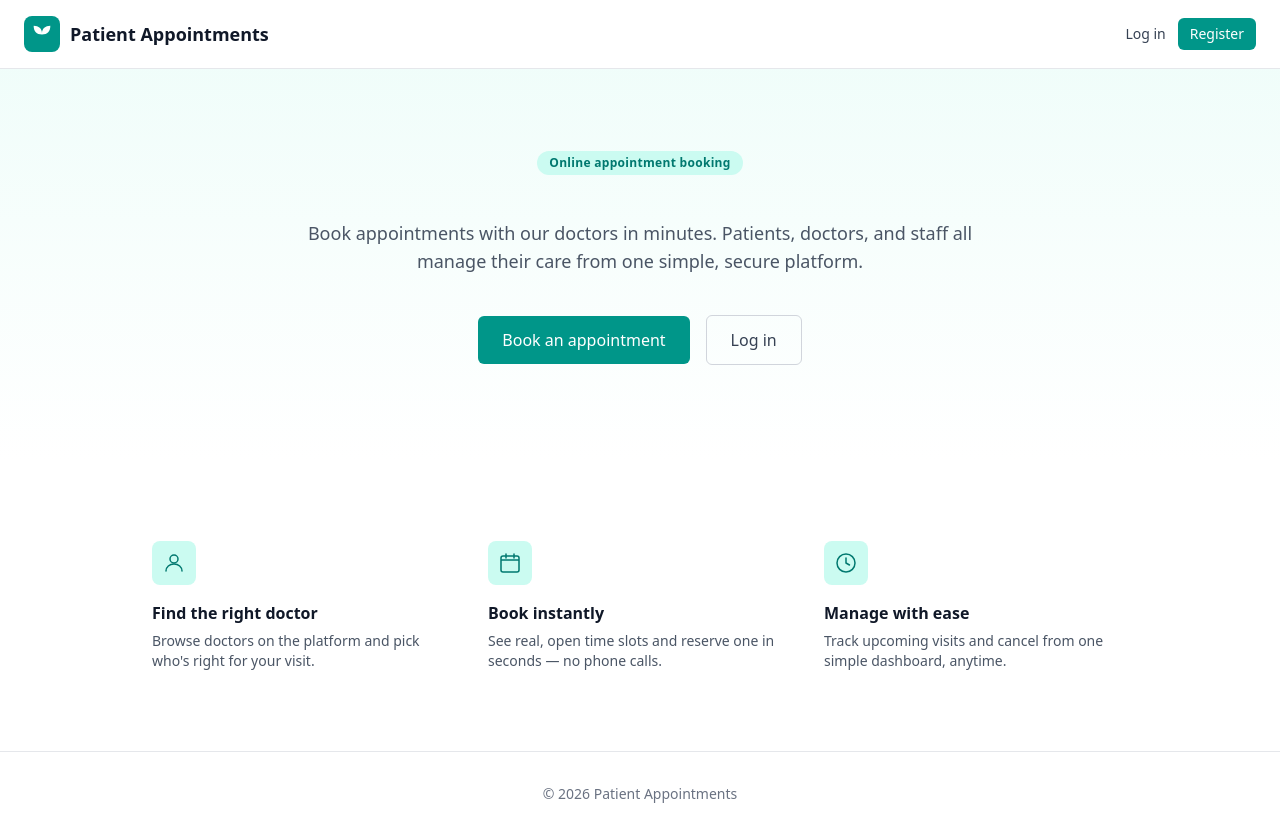
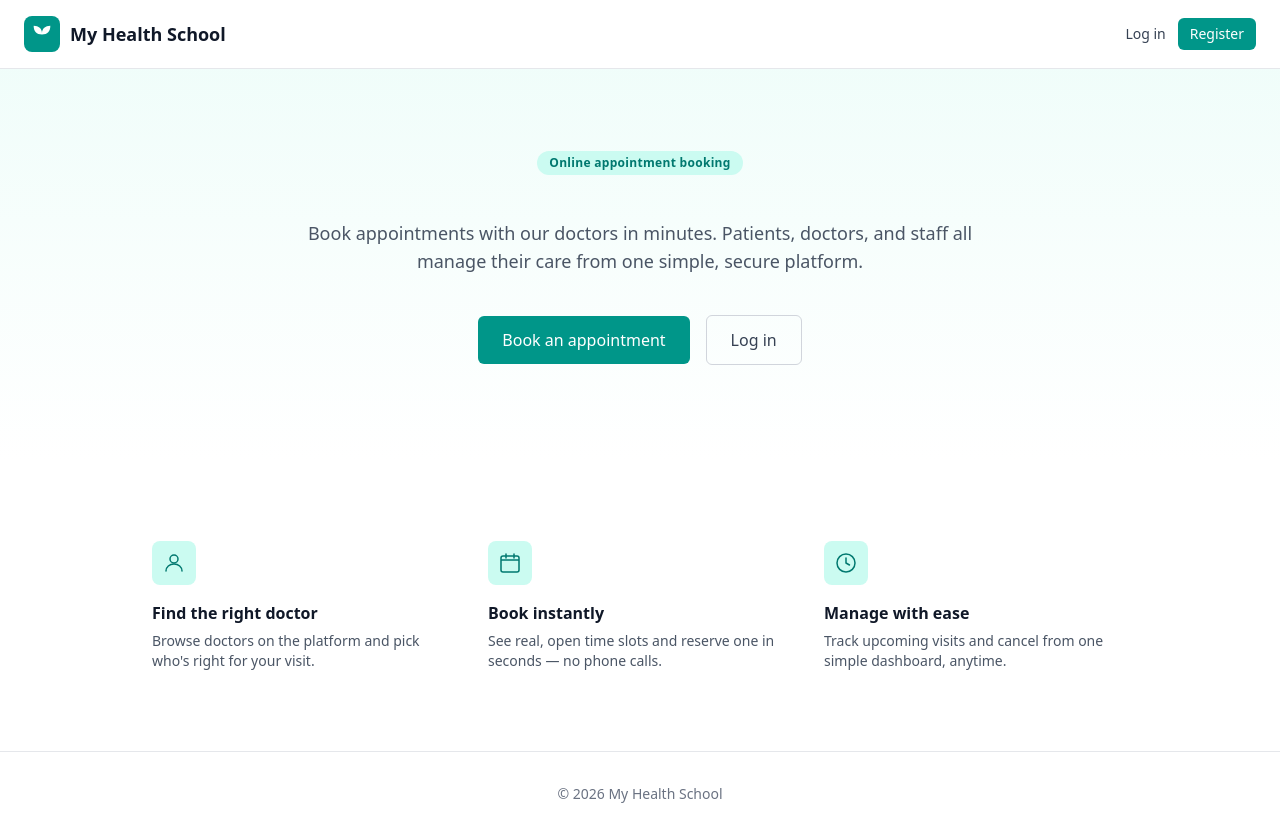
Before and after one commit to satishaumhs/patient-appointment-system, a React (Vite) app in the folder client/: page / in a window 1280 px wide. Built offline with nearby package versions, Linux system fonts and the light colour scheme; no server answers.

Commit message:
Rebrand app to My Health School
Updates the visible brand name across the navbar, browser tab title,
and landing page footer (was "Patient Appointments").

Co-Authored-By: Claude Sonnet 5 <noreply@anthropic.com>

```diff
--- a/client/index.html
+++ b/client/index.html
@@ -4,7 +4,7 @@
     <meta charset="UTF-8" />
     <link rel="icon" type="image/svg+xml" href="/favicon.svg" />
     <meta name="viewport" content="width=device-width, initial-scale=1.0" />
-    <title>Patient Appointments</title>
+    <title>My Health School</title>
   </head>
   <body>
     <div id="root"></div>
--- a/client/src/components/Navbar.jsx
+++ b/client/src/components/Navbar.jsx
@@ -19,7 +19,7 @@ const Navbar = () => {
             <path d="M12 21V11C12 5.5 16 2 22 2C22 8.5 18.5 12.5 12 12.5" />
           </svg>
         </span>
-        <span className="text-lg font-semibold text-gray-900">Patient Appointments</span>
+        <span className="text-lg font-semibold text-gray-900">My Health School</span>
       </Link>
       {user ? (
         <div className="flex items-center gap-4">
--- a/client/src/pages/Landing.jsx
+++ b/client/src/pages/Landing.jsx
@@ -80,7 +80,7 @@ const Landing = () => {
 
       <footer className="border-t border-gray-200">
         <div className="max-w-5xl mx-auto px-6 py-8 text-center text-sm text-gray-500">
-          © {new Date().getFullYear()} Patient Appointments
+          © {new Date().getFullYear()} My Health School
         </div>
       </footer>
     </div>
```
